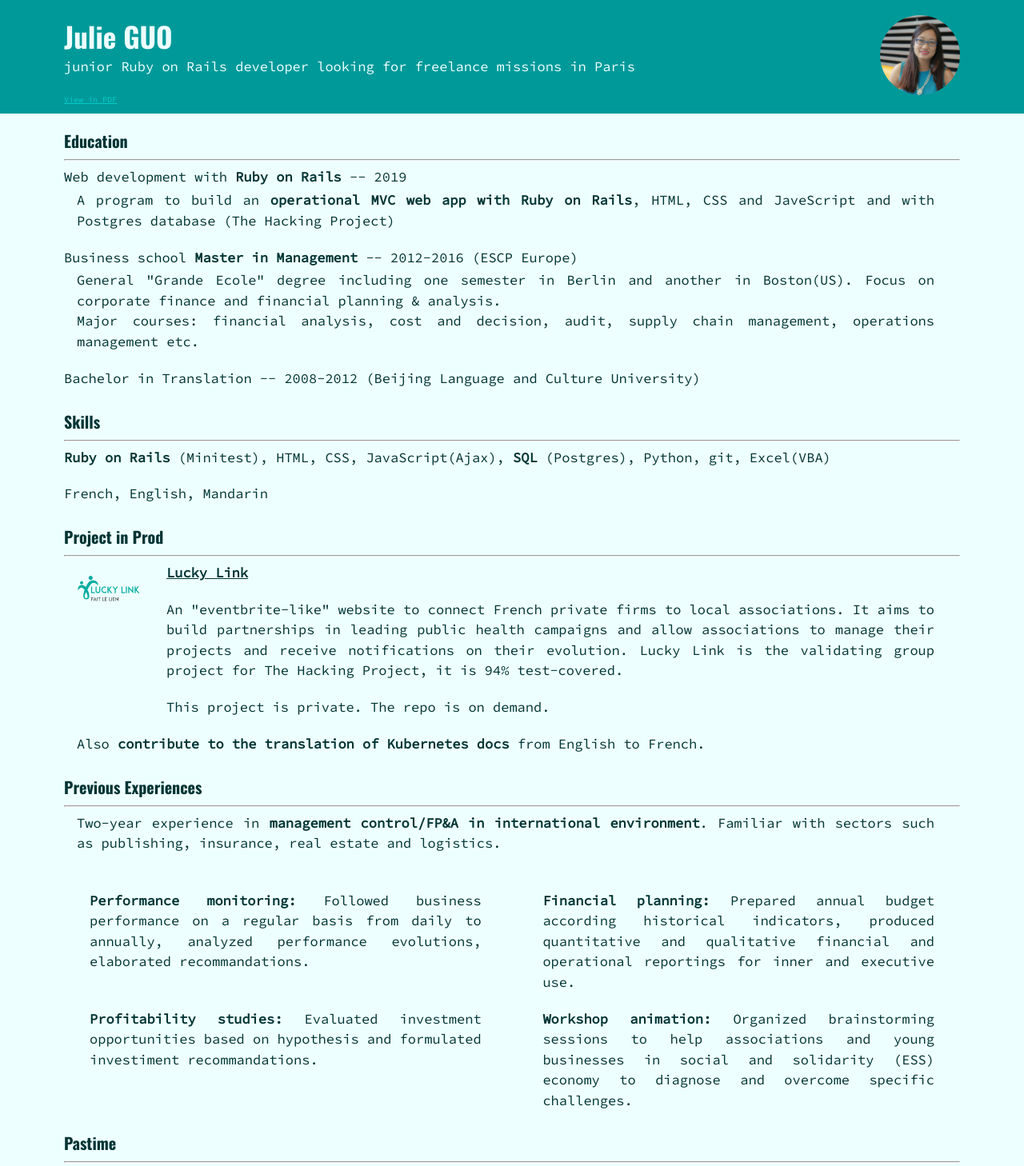
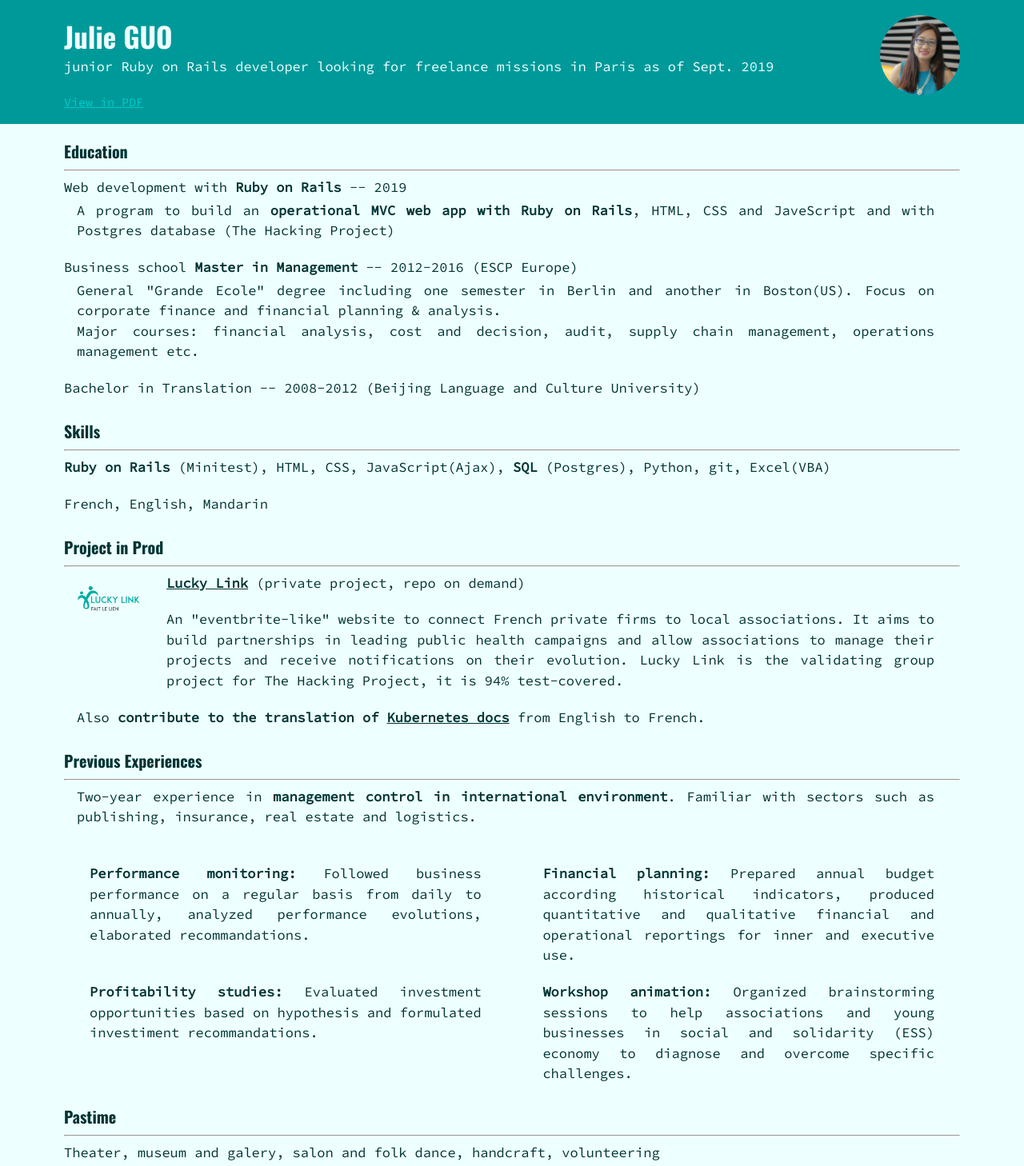
Before and after one commit to julienemo/julie_cv, a plain HTML site: page index.html in a window 1280 px wide. Shown: the top 1458 px of the page at 80% size. Drawn offline with nearby package versions, Linux system fonts and the light colour scheme.

Commit message:
[add] view online option for pdf, and add invisible class

```diff
--- a/index.html
+++ b/index.html
@@ -13,8 +13,12 @@
       <div class="section">
         <div class="heading">
           <h4>Julie GUO</h4>
-          <p>junior Ruby on Rails developer looking for freelance missions in Paris</p>
-          <p class="secondary"><a href="images/julie_guo_cv.pdf" target="_blank">View in PDF</a></p>
+          <p>junior Ruby on Rails developer looking for freelance missions in Paris as of Sept. 2019</p>
+          <div class="row_block">
+            <p class="secondary"><a href="images/julie_guo_cv.pdf" target="_blank">View in PDF</a></p>
+            <p class="secondary invisible"><a href="https://julienemo.github.io/julie_cv/" target="_blank">View online</a></p>
+
+          </div>
         </div>
         <div class="images">
           <img src="images/photo.jpg" alt="cv_photo" style="max-width:100px;border-radius: 50%;">
@@ -58,12 +62,11 @@
             <a href="https://luckylink.herokuapp.com/" target="_blank" title="Click to see the Lucky Link site."><img src="images/lllogo.png" alt="lucky_link_logo" style="max-width: 80px; margin-top: 1em;"/></a>
           </div>
           <div class="notes">
-            <p><span><a href="https://luckylink.herokuapp.com/" target="_blank" title="Click to see the Lucky Link site.">Lucky Link</a></span></p>
+            <p><span><a href="https://luckylink.herokuapp.com/" target="_blank" title="Click to see the Lucky Link site.">Lucky Link</a></span> (private project, repo on demand)</p>
             <p>An "eventbrite-like" website to connect French private firms to local associations. It aims to build partnerships in leading public health campaigns and allow associations to manage their projects and receive notifications on their evolution. Lucky Link is the validating group project for The Hacking Project, it is 94% test-covered.</p>
-            <p>This project is private. The repo is on demand.</p>
           </div>
         </div>
-        <div style="display: none;" class="section">
+        <div  class="section invisible">
           <div class="image">
             <a href="https://luckylink.herokuapp.com/" target="_blank"><img src="images/parthon.png" alt="parthon_logo" style="max-width: 80px; margin-top: 1em;"/></a>
           </div>
@@ -75,7 +78,7 @@
 
         <div class="section">
           <div class="notes">
-            <p>Also <span>contribute to the translation of Kubernetes docs</span> from English to French.</p>
+            <p>Also <span>contribute to the translation of  <a href="https://github.com/kubernetes/website/tree/master/content/fr">Kubernetes docs</a></span> from English to French.</p>
           </div>
         </div>
       </div>
@@ -84,7 +87,7 @@
         <h6>Previous Experiences</h6>
         <hr>
         <div class="notes">
-          <p>Two-year experience in <span>management control/FP&A in  international environment</span>. Familiar with sectors such as publishing, insurance, real estate and logistics.  <br><br></p>
+          <p>Two-year experience in <span>management control in  international environment</span>. Familiar with sectors such as publishing, insurance, real estate and logistics.  <br><br></p>
 
         </div>
 
--- a/stylesheets/style.css
+++ b/stylesheets/style.css
@@ -61,7 +61,7 @@ a{
 a:hover{
   opacity: 0.8;
   text-decoration: none;
-  font-size: 14px;
+  font-size: 17px;
   background-color: var(--primary);
 }
 
@@ -123,7 +123,7 @@ a:hover{
 }
 
 .secondary{
-  font-size: 10px;
+  font-size: 15px;
   align-self: center;
   margin-top: 1em;
   margin-bottom: 1em;
@@ -153,3 +153,7 @@ a:hover{
   margin-block-end: 0.2em !important;
   margin-close_to_buttom: 0.2em !important;
 }
+
+.invisible{
+  display: none;
+}
```
Also changed, not shown: 1 other file.
